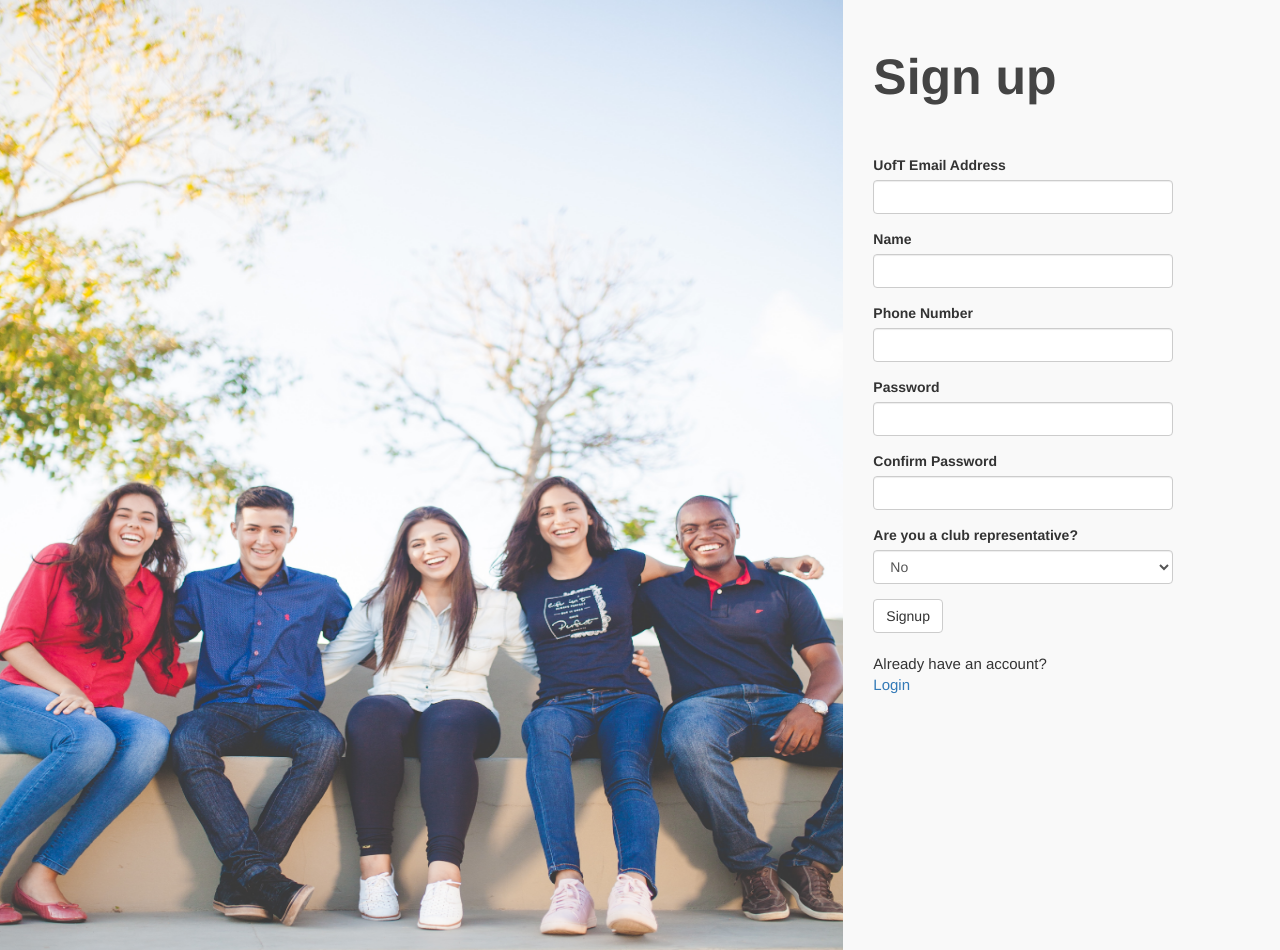
After one commit to ECE444/Byte_Benevolence, a Flask app: page /signup in a window 1280 px wide. The commit adds this page. Run offline with Flask 3, Linux system fonts and the light colour scheme; some libraries are stand-ins or nearby versions.

Commit message:
add signup ui

```diff
--- a/BBapp/__init__.py
+++ b/BBapp/__init__.py
@@ -11,3 +11,4 @@ from BBapp.routes import *
 app.register_blueprint(home_page)
 app.register_blueprint(login_page)
 app.register_blueprint(user_page)
+app.register_blueprint(signup_page)
--- a/BBapp/forms.py
+++ b/BBapp/forms.py
@@ -1,8 +1,24 @@
 #this file is for the forms
 #app is the Flask object created in __init__.py
 from flask_wtf import FlaskForm
-from wtforms import StringField, SubmitField
+from wtforms import StringField, SubmitField, SelectField,RadioField
 from wtforms.validators import DataRequired, Email
+
+
+class SignupForm(FlaskForm):
+    email = StringField('UofT Email Address', validators=[Email()])
+    name = StringField('Name', validators=[DataRequired()])
+    phone = StringField('Phone Number', validators=[DataRequired()])
+    password = StringField('Password', validators=[DataRequired()])
+    confirmPassword = StringField('Confirm Password', validators=[DataRequired()])
+    clubRepresentative = SelectField('Are you a club representative?', choices=[('Yes', 'Yes'), ('No', 'No')],id='clubRepresentative', validators=[DataRequired()])
+    submit = SubmitField('Signup')
+
+class RoleForm(FlaskForm):
+    roleOptions = ['President', 'Vice President', 'Treasurer', 'Secretary', 'Events Coordinator', 'Social Media Coordinator']
+    clubName = StringField('Club Name', validators=[DataRequired()])
+    clubRole = SelectField('Role', choices=[(role, role) for role in roleOptions], validators=[DataRequired()])
+
 
 class LoginForm(FlaskForm):
     email = StringField('UofT Email Address', validators=[Email()])
--- a/BBapp/routes.py
+++ b/BBapp/routes.py
@@ -1,11 +1,19 @@
 from flask import Flask, render_template, session, redirect, url_for, flash, Blueprint
 from datetime import datetime
-from BBapp.forms import LoginForm, LogoutForm
+from  BBapp.forms import *
 
 home_page = Blueprint('home_page', __name__, template_folder='templates')
 @home_page.route('/')
 def home():
     return render_template('index.html', current_time=datetime.utcnow())
+
+
+signup_page = Blueprint('signup_page', __name__, template_folder='templates')
+@signup_page.route('/signup', methods=['GET', 'POST'])
+def signup():
+    form = SignupForm()
+    roleForm = RoleForm()
+    return render_template('signup.html', form = form , roleForm = roleForm)
 
 login_page = Blueprint('login_page', __name__, template_folder='templates')
 @login_page.route('/login', methods=['GET', 'POST'])
--- a/BBapp/static/main.css
+++ b/BBapp/static/main.css
@@ -39,3 +39,24 @@ img {
     max-width: 100%;
     height: auto;
 }
+
+.signup-header{
+    font-size: 50px;
+    font-weight: bold;
+    margin-bottom: 50px;
+    margin-top: 50px;
+}
+
+.signup-custom-submit-button {
+    background-color: #007bff;
+    color: white;
+    border: none;
+    padding: 10px 20px;
+    border-radius: 5px;
+    cursor: pointer;
+}
+
+.signup-subtext{
+    font-size: 15px;
+    margin-top: 20px;
+}
--- a/BBapp/templates/base.html
+++ b/BBapp/templates/base.html
@@ -44,11 +44,5 @@
 {{ super() }}
 {{ moment.include_moment() }}
 <br>
-<div class="container">
-    <div class="timestamp">
-        <p>The local date and time is {{ moment(current_time).format('LLLL') }}.</p>
-        <p>That was {{ moment(current_time).fromNow(refresh=True) }}</p>
-    </div>
-</div>
 {% endblock %}
 {% endblock %}
--- /dev/null
+++ b/BBapp/templates/signup.html
@@ -0,0 +1,45 @@
+{% extends "bootstrap/base.html" %} {% import "bootstrap/wtf.html" as wtf %} {%
+block content %}
+<div class="row" , style="background-color: #f9f9f9">
+  <div class="col-md-8">
+    <img
+      src="{{ url_for('static', filename='assets/signup_splash.jpg') }}"
+      alt="Splash Image"
+      class="img-fluid"
+      style="width: 100%; height: 950px"
+    />
+  </div>
+  <div class="col-md-2">
+    <h1 class="signup-header">Sign up</h1>
+    <div style="width: 300px">
+      {{ wtf.form_field(form.email) }} {{ wtf.form_field(form.name) }} {{
+      wtf.form_field(form.phone) }} {{ wtf.form_field(form.password) }} {{
+      wtf.form_field(form.confirmPassword) }} {{
+      wtf.form_field(form.clubRepresentative) }}
+
+      <div id="roleFormContainer" style="display: none">
+        {{ wtf.form_field(roleForm.clubName) }} {{
+        wtf.form_field(roleForm.clubRole) }}
+      </div>
+      {{wtf.form_field(form.submit)}}
+    </div>
+    <p class="signup-subtext">
+      Already have an account? <a href="/login">Login</a>
+    </p>
+  </div>
+</div>
+<script src="https://code.jquery.com/jquery-3.6.0.min.js"></script>
+<script>
+  $(document).ready(function () {
+    $("#clubRepresentative").val("No");
+    $("#clubRepresentative").change(function () {
+      if ($(this).val() == "Yes") {
+        $("#roleFormContainer").show();
+      } else {
+        $("#roleFormContainer").hide();
+      }
+    });
+  });
+</script>
+<link rel="stylesheet" href="{{ url_for('static', filename='main.css') }}" />
+{% endblock %}
```
Also changed, not shown: BBapp/static/assets/signup_splash.jpg (added).
